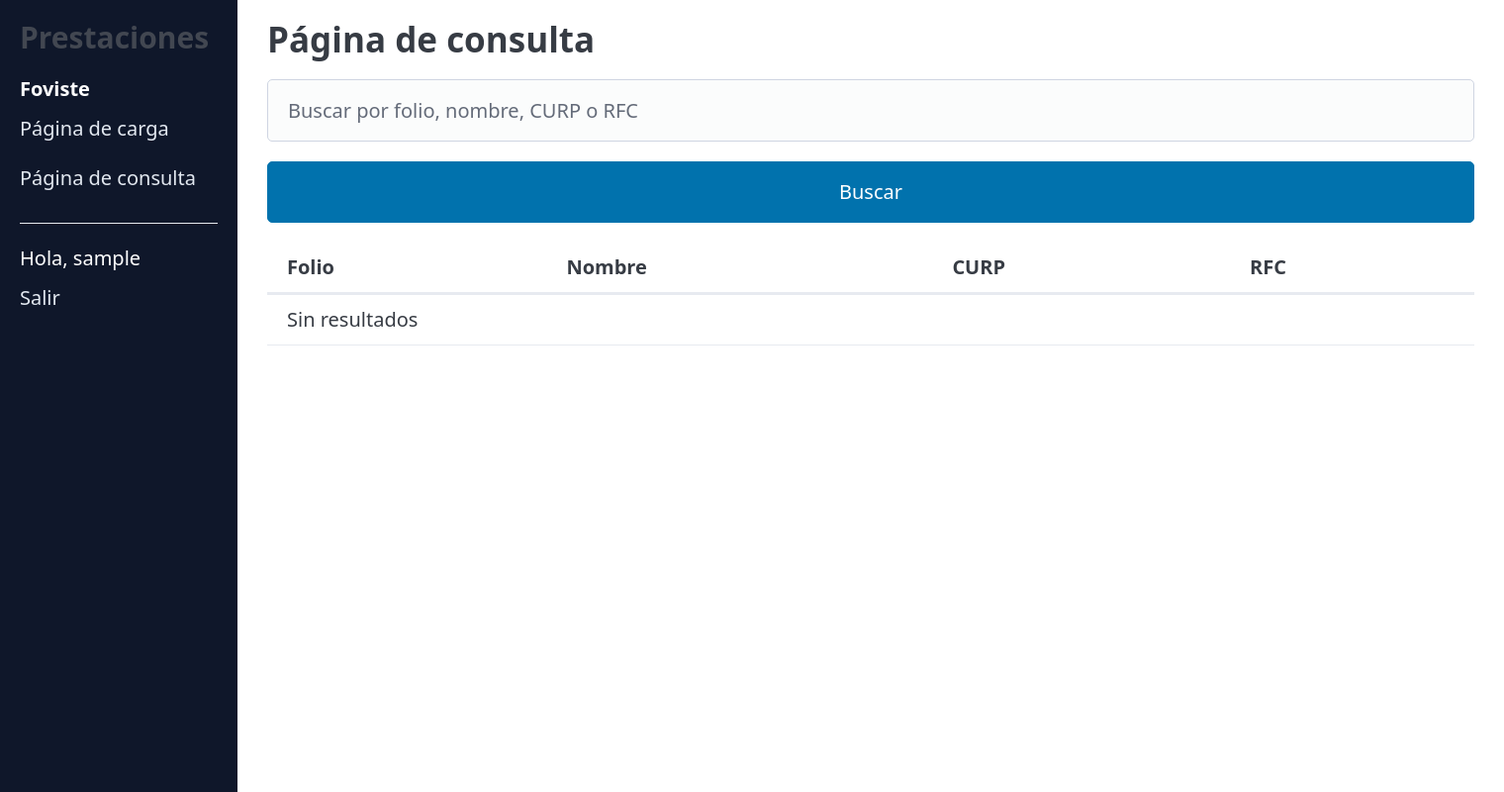
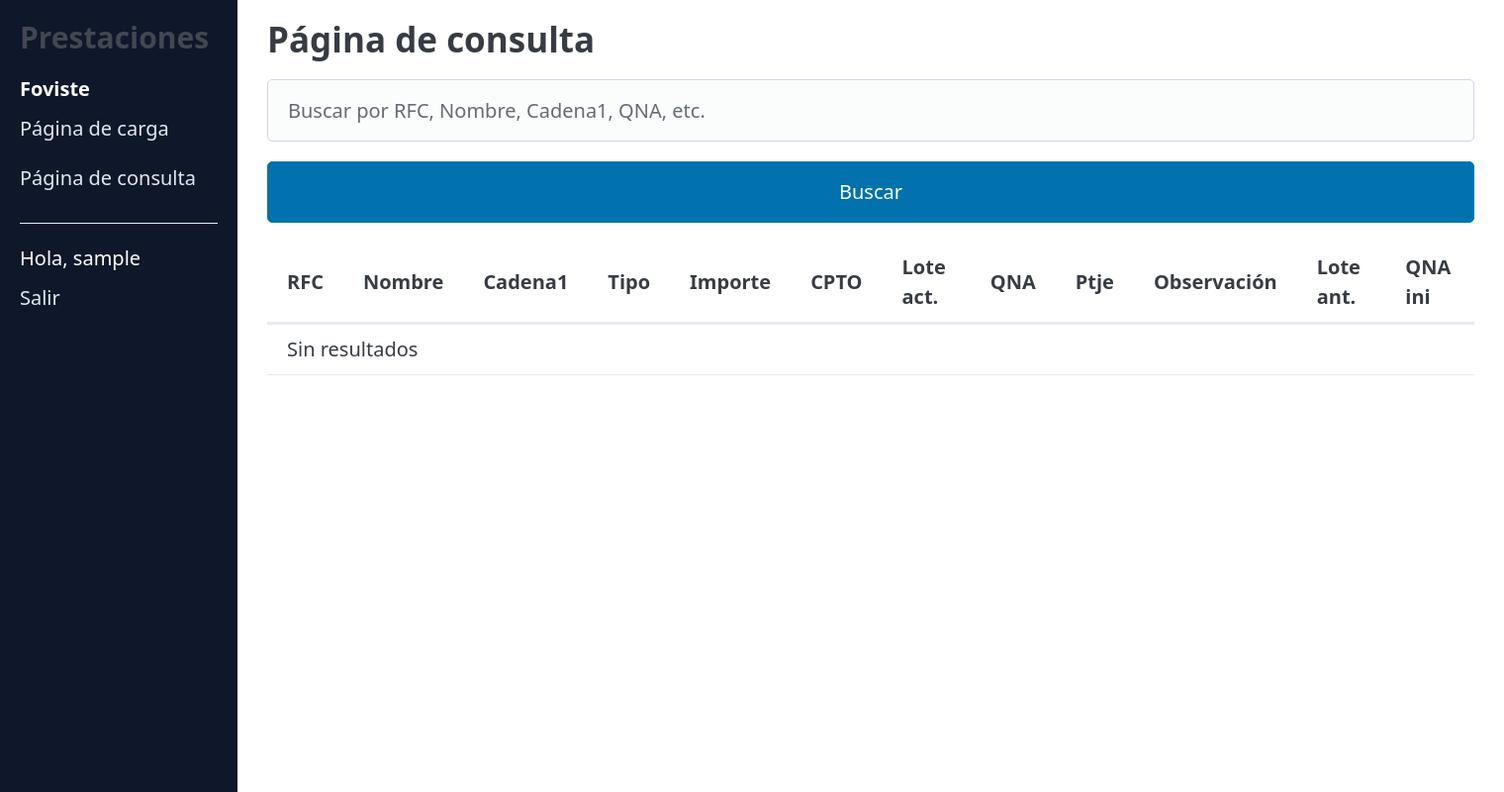
Before and after one commit to Nex-frontend/Proyect5, a Django app: page /foviste/consulta/ in a window 1520 px wide. Shown: the whole page at 99% size. Run offline with Django 5.2, Linux system fonts and the light colour scheme; the visitor is signed in with stand-in values (Sample User, id 1); some libraries are stand-ins or nearby versions.

Commit message:
actualizar la base de datos
la actualizacion fue a la base de datos
para que pudiera segmentar los registros de acuerdo a los rangos de los campos e insertarlos pero presenta errores

```diff
--- a/fovisste/admin.py
+++ b/fovisste/admin.py
@@ -3,8 +3,8 @@ from .models import Record, Activity
 
 @admin.register(Record)
 class RecordAdmin(admin.ModelAdmin):
-    list_display = ("folio", "nombre", "curp", "rfc", "creado_en")
-    search_fields = ("folio", "nombre", "curp", "rfc")
+    list_display = ("rfc", "nombre", "cadena1", "tipo", "impor", "cpto", "lote_actual", "qna", "ptje", "creado_en")
+    search_fields = ("rfc", "nombre", "cadena1", "qna", "observacio", "lote_anterior", "qna_ini")
 
 @admin.register(Activity)
 class ActivityAdmin(admin.ModelAdmin):
--- a/fovisste/views.py
+++ b/fovisste/views.py
@@ -1,4 +1,3 @@
-import csv
 import io
 
 from django.contrib import messages
@@ -65,7 +64,18 @@ def consulta_view(request: HttpRequest) -> HttpResponse:
     results = []
     if q:
         results = Record.objects.filter(
-            Q(folio__icontains=q) | Q(nombre__icontains=q) | Q(curp__icontains=q) | Q(rfc__icontains=q)
+            Q(rfc__icontains=q) |
+            Q(nombre__icontains=q) |
+            Q(cadena1__icontains=q) |
+            Q(tipo__icontains=q) |
+            Q(impor__icontains=q) |
+            Q(cpto__icontains=q) |
+            Q(lote_actual__icontains=q) |
+            Q(qna__icontains=q) |
+            Q(ptje__icontains=q) |
+            Q(observacio__icontains=q) |
+            Q(lote_anterior__icontains=q) |
+            Q(qna_ini__icontains=q)
         )
         add_activity(request.user, 'consulta', f'busqueda q="{q}"')
     return render(request, 'consulta.html', {'q': q, 'results': results})
@@ -73,8 +83,14 @@ def consulta_view(request: HttpRequest) -> HttpResponse:
 @login_required
 @permission_required('fovisste.add_record', raise_exception=True)
 def api_upload_view(request: HttpRequest) -> JsonResponse:
-    # Punto de subida vía drag & drop (archivos)
-    # Soporta CSV/TXT con encabezados folio,nombre,curp,rfc o posiciones [0..3] en ese orden.
+    """Carga de archivos de ancho fijo y grabado directo en MySQL vía ORM.
+
+    Formato confirmado (posiciones 0..159, longitudes entre paréntesis):
+      rfc(13), nombre(30), cadena1(37), tipo(1), impor(8), cpto(2), lote_actual(1),
+      qna(6), ptje(2), observacio(47), lote_anterior(6), qna_ini(6)
+
+    Valida que cada línea tenga al menos 159 caracteres (las faltantes se reportan como error).
+    """
     if request.method != 'POST':
         return JsonResponse({'ok': False, 'error': 'Metodo no permitido'}, status=405)
 
@@ -85,6 +101,24 @@ def api_upload_view(request: HttpRequest) -> JsonResponse:
     total_created = 0
     errors = []
 
+    # Definición de cortes fixed-width (inicio, fin)
+    FIELDS = [
+        ("rfc", 0, 13),
+        ("nombre", 13, 43),
+        ("cadena1", 43, 80),
+        ("tipo", 80, 81),
+        ("impor", 81, 89),
+        ("cpto", 89, 91),
+        ("lote_actual", 91, 92),
+        ("qna", 92, 98),
+        ("ptje", 98, 100),
+        ("observacio", 100, 147),
+        ("lote_anterior", 147, 153),
+        ("qna_ini", 153, 159),
+    ]
+    REQUIRED_LINE_LEN = 159
+    REQUIRED_MIN_LEN = 100  # según aclaración: si la línea tiene 100, el resto son blancos
+
     for f in files:
         try:
             content = f.read()
@@ -94,58 +128,50 @@ def api_upload_view(request: HttpRequest) -> JsonResponse:
             except UnicodeDecodeError:
                 text = content.decode('latin-1')
 
-            buf = io.StringIO(text)
-            sample = text[:4096]
-            try:
-                dialect = csv.Sniffer().sniff(sample, delimiters=',;\t|')
-            except Exception:
-                # por defecto coma
-                dialect = csv.excel
-                dialect.delimiter = ','
-
-            reader = csv.reader(buf, dialect)
-            rows = list(reader)
-            if not rows:
+            lines = [ln.rstrip('\r\n') for ln in text.splitlines() if ln.strip()]
+            if not lines:
                 continue
 
-            # Detectar encabezados
-            header = [h.strip().lower() for h in rows[0]]
-            has_header = set({'folio', 'nombre', 'curp', 'rfc'}).issubset(set(header))
-            start_idx = 1 if has_header else 0
+            batch = []
+            with transaction.atomic():
+                for idx, line in enumerate(lines, start=1):
+                    if len(line) < REQUIRED_MIN_LEN:
+                        errors.append({
+                            'file': f.name,
+                            'line': idx,
+                            'error': f'Longitud {len(line)} < {REQUIRED_MIN_LEN}',
+                        })
+                        continue
+                    # Asegurar ancho para cortes (pad con espacios hasta 159)
+                    if len(line) < REQUIRED_LINE_LEN:
+                        line = line.ljust(REQUIRED_LINE_LEN)
+                    data = {}
+                    for field, start, end in FIELDS:
+                        data[field] = line[start:end].rstrip()
 
-            def get_val(row, key_or_idx):
-                if isinstance(key_or_idx, int):
-                    return (row[key_or_idx] if len(row) > key_or_idx else '').strip()
-                try:
-                    idx = header.index(key_or_idx)
-                    return (row[idx] if len(row) > idx else '').strip()
-                except Exception:
-                    return ''
+                    # Crear instancia usando ORM (se insertará en MySQL)
+                    rec = Record(
+                        rfc=data['rfc'][:13],
+                        nombre=data['nombre'][:30],
+                        cadena1=(data['cadena1'][:37] or None),
+                        tipo=data['tipo'][:1],
+                        impor=data['impor'][:8],
+                        cpto=data['cpto'][:2],
+                        lote_actual=data['lote_actual'][:1],
+                        qna=data['qna'][:6],
+                        ptje=data['ptje'][:2],
+                        observacio=(data['observacio'][:47] or None),
+                        lote_anterior=(data['lote_anterior'][:6] or None),
+                        qna_ini=(data['qna_ini'][:6] or None),
+                    )
+                    batch.append(rec)
 
-            with transaction.atomic():
-                for r in rows[start_idx:]:
-                    if not any(r):
-                        continue
-                    folio = get_val(r, 'folio') if has_header else get_val(r, 0)
-                    nombre = get_val(r, 'nombre') if has_header else get_val(r, 1)
-                    curp = get_val(r, 'curp') if has_header else get_val(r, 2)
-                    rfc = get_val(r, 'rfc') if has_header else get_val(r, 3)
-                    if not folio and not nombre:
-                        # fila inválida mínima
-                        continue
-                    Record.objects.create(
-                        folio=folio[:50],
-                        nombre=nombre[:150] if nombre else '',
-                        curp=curp[:18] if curp else None,
-                        rfc=rfc[:13] if rfc else None,
-                    )
-                    total_created += 1
+                if batch:
+                    Record.objects.bulk_create(batch, batch_size=1000)
+                    total_created += len(batch)
 
-            add_activity(request.user, 'carga', f'{f.name} subido, {total_created} registros (acumulado)')
+            add_activity(request.user, 'carga', f'{f.name}: creados {len(batch)} registros')
         except Exception as e:
-            errors.append({
-                'file': f.name,
-                'error': str(e),
-            })
+            errors.append({'file': f.name, 'error': str(e)})
 
     return JsonResponse({'ok': True, 'created': total_created, 'errors': errors})
--- a/templates/consulta.html
+++ b/templates/consulta.html
@@ -2,17 +2,47 @@
 {% block content %}
 <h2>Página de consulta</h2>
 <form method="get">
-  <input type="text" name="q" value="{{ q }}" placeholder="Buscar por folio, nombre, CURP o RFC" />
+  <input type="text" name="q" value="{{ q }}" placeholder="Buscar por RFC, Nombre, Cadena1, QNA, etc." />
   <button type="submit">Buscar</button>
+  {% if q %}<small>Mostrando resultados para: <strong>{{ q }}</strong></small>{% endif %}
+  <br>
 </form>
 
 <table role="grid">
-  <thead><tr><th>Folio</th><th>Nombre</th><th>CURP</th><th>RFC</th></tr></thead>
+  <thead>
+    <tr>
+      <th>RFC</th>
+      <th>Nombre</th>
+      <th>Cadena1</th>
+      <th>Tipo</th>
+      <th>Importe</th>
+      <th>CPTO</th>
+      <th>Lote act.</th>
+      <th>QNA</th>
+      <th>Ptje</th>
+      <th>Observación</th>
+      <th>Lote ant.</th>
+      <th>QNA ini</th>
+    </tr>
+  </thead>
   <tbody>
     {% for r in results %}
-    <tr><td>{{ r.folio }}</td><td>{{ r.nombre }}</td><td>{{ r.curp }}</td><td>{{ r.rfc }}</td></tr>
+    <tr>
+      <td>{{ r.rfc }}</td>
+      <td>{{ r.nombre }}</td>
+      <td>{{ r.cadena1 }}</td>
+      <td>{{ r.tipo }}</td>
+      <td>{{ r.impor }}</td>
+      <td>{{ r.cpto }}</td>
+      <td>{{ r.lote_actual }}</td>
+      <td>{{ r.qna }}</td>
+      <td>{{ r.ptje }}</td>
+      <td>{{ r.observacio }}</td>
+      <td>{{ r.lote_anterior }}</td>
+      <td>{{ r.qna_ini }}</td>
+    </tr>
     {% empty %}
-    <tr><td colspan="4">Sin resultados</td></tr>
+    <tr><td colspan="12">Sin resultados</td></tr>
     {% endfor %}
   </tbody>
 </table>
```
Also changed, not shown: fovisste/models.py (+18 -6 lines), templates/carga.html (+32 -3 lines), fovisste/migrations/0002_remove_record_curp_remove_record_folio_and_more.py (added).
